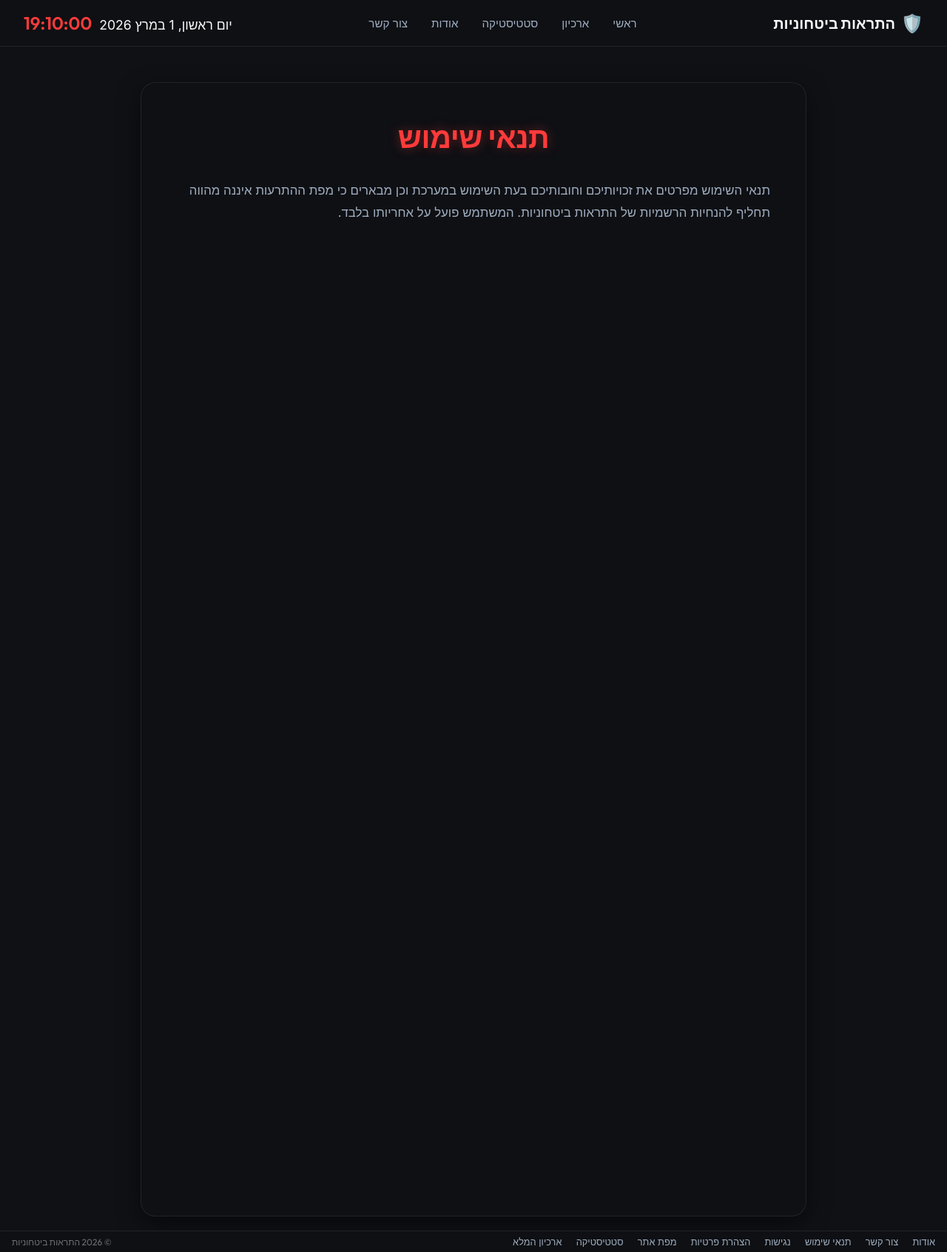
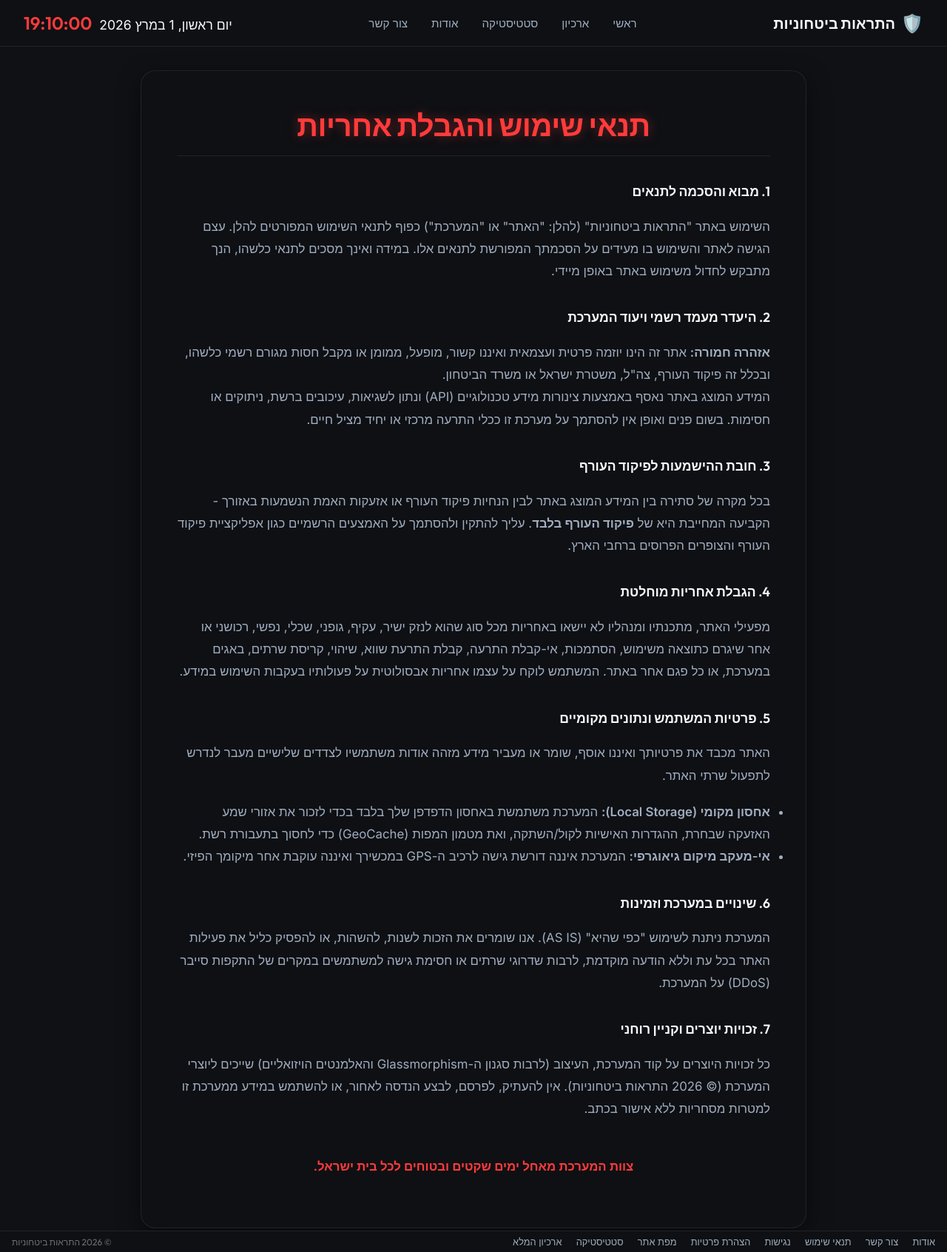
Before and after one commit to yanivlevydfs/PikudHaoref_Alerts, a FastAPI app: page /terms in a window 1280 px wide. Shown: the whole page at 74% size. Run offline with FastAPI, Linux system fonts and the light colour scheme; some libraries are stand-ins or nearby versions.

Commit message:
update!!

```diff
--- a/app/static/script.js
+++ b/app/static/script.js
@@ -340,7 +340,11 @@ function panToCity(cityName) {
 async function fetchAlerts() {
     setStatus('fetching', 'בודק מול השרת...');
     try {
-        const res = await fetch('/api/alerts');
+        const urlParams = new URLSearchParams(window.location.search);
+        const isMock = urlParams.get('mock') === 'true';
+        const endpoint = isMock ? '/api/alerts?mock=true' : '/api/alerts';
+
+        const res = await fetch(endpoint);
         if (!res.ok) throw new Error("HTTP " + res.status);
         const data = await res.json();
         updateUI(data);
--- a/app/static/style.css
+++ b/app/static/style.css
@@ -412,6 +412,8 @@ h3 {
 /* Select2 Dark Glassmorphism Theme Overrides */
 .select-wrapper {
     margin-top: 15px;
+    position: relative;
+    z-index: 9999;
 }
 
 .select2-container--default .select2-selection--single {
--- a/app/templates/terms.html
+++ b/app/templates/terms.html
@@ -1,11 +1,59 @@
 {% extends "base.html" %}
 
-{% block title %}תנאי שימוש - Rockets & Missles Alerts{% endblock %}
+{% block title %}תנאי שימוש - התראות ביטחוניות{% endblock %}
 
 {% block content %}
-<div class="page-container">
-    <h1>תנאי שימוש</h1>
-    <p>תנאי השימוש מפרטים את זכויותיכם וחובותיכם בעת השימוש במערכת וכן מבארים כי מפת ההתרעות איננה מהווה תחליף להנחיות
-        הרשמיות של התראות ביטחוניות. המשתמש פועל על אחריותו בלבד.</p>
+<div class="page-container glass-panel" style="max-width: 900px; margin: 2rem auto; padding: 3rem;">
+    <h1
+        style="color: var(--accent-color); margin-bottom: 2rem; border-bottom: 1px solid var(--border-glass); padding-bottom: 1rem;">
+        תנאי שימוש והגבלת אחריות</h1>
+
+    <div class="legal-content" style="color: var(--text-secondary); line-height: 1.8; font-size: 1.05rem;">
+
+        <h3 style="color: var(--text-primary); margin-top: 2rem;">1. מבוא והסכמה לתנאים</h3>
+        <p>השימוש באתר "התראות ביטחוניות" (להלן: "האתר" או "המערכת") כפוף לתנאי השימוש המפורטים להלן. עצם הגישה לאתר
+            והשימוש בו מעידים על הסכמתך המפורשת לתנאים אלו. במידה ואינך מסכים לתנאי כלשהו, הנך מתבקש לחדול משימוש באתר
+            באופן מיידי.</p>
+
+        <h3 style="color: var(--text-primary); margin-top: 2rem;">2. היעדר מעמד רשמי ויעוד המערכת</h3>
+        <p><strong>אזהרה חמורה:</strong> אתר זה הינו יוזמה פרטית ועצמאית ואיננו קשור, מופעל, ממומן או מקבל חסות מגורם
+            רשמי כלשהו, ובכלל זה פיקוד העורף, צה"ל, משטרת ישראל או משרד הביטחון.<br>
+            המידע המוצג באתר נאסף באמצעות צינורות מידע טכנולוגיים (API) ונתון לשגיאות, עיכובים ברשת, ניתוקים או חסימות.
+            בשום פנים ואופן אין להסתמך על מערכת זו ככלי התרעה מרכזי או יחיד מציל חיים.</p>
+
+        <h3 style="color: var(--text-primary); margin-top: 2rem;">3. חובת ההישמעות לפיקוד העורף</h3>
+        <p>בכל מקרה של סתירה בין המידע המוצג באתר לבין הנחיות פיקוד העורף או אזעקות האמת הנשמעות באזורך - הקביעה המחייבת
+            היא של <strong>פיקוד העורף בלבד</strong>. עליך להתקין ולהסתמך על האמצעים הרשמיים כגון אפליקציית פיקוד העורף
+            והצופרים הפרוסים ברחבי הארץ.</p>
+
+        <h3 style="color: var(--text-primary); margin-top: 2rem;">4. הגבלת אחריות מוחלטת</h3>
+        <p>מפעילי האתר, מתכנתיו ומנהליו לא יישאו באחריות מכל סוג שהוא לנזק ישיר, עקיף, גופני, שכלי, נפשי, רכושני או אחר
+            שיגרם כתוצאה משימוש, הסתמכות, אי-קבלת התרעה, קבלת התרעת שווא, שיהוי, קריסת שרתים, באגים במערכת, או כל פגם
+            אחר באתר. המשתמש לוקח על עצמו אחריות אבסולוטית על פעולותיו בעקבות השימוש במידע.</p>
+
+        <h3 style="color: var(--text-primary); margin-top: 2rem;">5. פרטיות המשתמש ונתונים מקומיים</h3>
+        <p>האתר מכבד את פרטיותך ואיננו אוסף, שומר או מעביר מידע מזהה אודות משתמשיו לצדדים שלישיים מעבר לנדרש לתפעול שרתי
+            האתר.
+        <ul>
+            <li><strong>אחסון מקומי (Local Storage):</strong> המערכת משתמשת באחסון הדפדפן שלך בלבד בכדי לזכור את אזורי
+                שמע האזעקה שבחרת, ההגדרות האישיות לקול/השתקה, ואת מטמון המפות (GeoCache) כדי לחסוך בתעבורת רשת.</li>
+            <li><strong>אי-מעקב מיקום גיאוגרפי:</strong> המערכת איננה דורשת גישה לרכיב ה-GPS במכשירך ואיננה עוקבת אחר
+                מיקומך הפיזי.</li>
+        </ul>
+        </p>
+
+        <h3 style="color: var(--text-primary); margin-top: 2rem;">6. שינויים במערכת וזמינות</h3>
+        <p>המערכת ניתנת לשימוש "כפי שהיא" (AS IS). אנו שומרים את הזכות לשנות, להשהות, או להפסיק כליל את פעילות האתר בכל
+            עת וללא הודעה מוקדמת, לרבות שדרוגי שרתים או חסימת גישה למשתמשים במקרים של התקפות סייבר (DDoS) על המערכת.</p>
+
+        <h3 style="color: var(--text-primary); margin-top: 2rem;">7. זכויות יוצרים וקניין רוחני</h3>
+        <p>כל זכויות היוצרים על קוד המערכת, העיצוב (לרבות סגנון ה-Glassmorphism והאלמנטים הויזואליים) שייכים ליוצרי
+            המערכת (© 2026 התראות ביטחוניות). אין להעתיק, לפרסם, לבצע הנדסה לאחור, או להשתמש במידע ממערכת זו למטרות
+            מסחריות ללא אישור בכתב.</p>
+
+        <p style="margin-top: 3rem; text-align: center; font-weight: bold; color: var(--accent-color);">
+            צוות המערכת מאחל ימים שקטים ובטוחים לכל בית ישראל.
+        </p>
+    </div>
 </div>
 {% endblock %}
```
Also changed, not shown: app/api/routes.py (+22 -1 lines), alerts_history.db, 2 other files.
